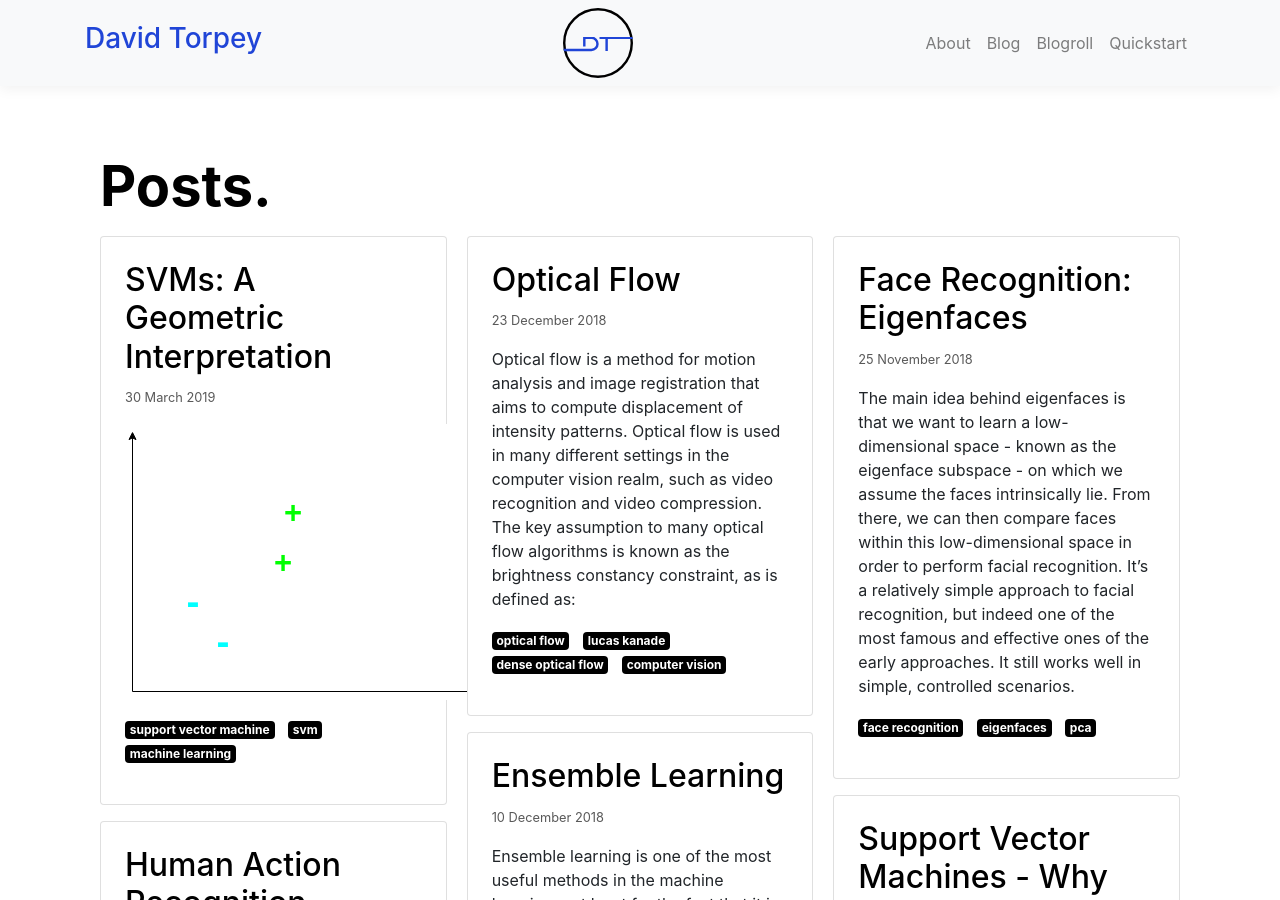
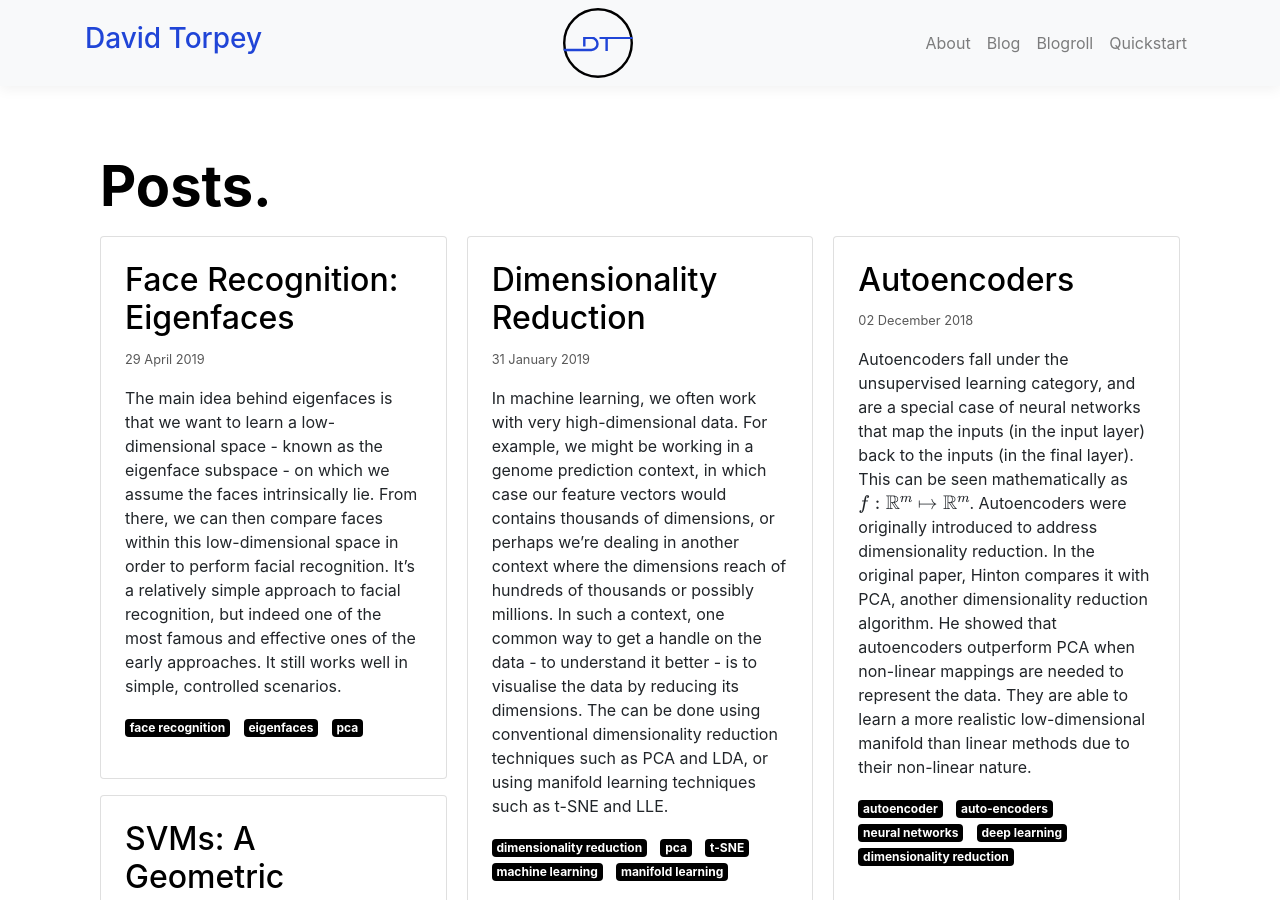
Before and after one commit to DavidTorpey/davidtorpey.github.io, a Jekyll site: the page built from index.md, in a window 1280 px wide and 900 px high, scrolled down 215 px. Built offline with Jekyll 4.4.1, drawn with Linux system fonts in a browser that asks for light colours; nearby versions of some CDN libraries; formulas are drawn with MathJax 3.

Commit message:
Eigenface

```diff
--- a/_posts/2019-04-29-eigenfaces.markdown
+++ b/_posts/2018-04-29-eigenfaces.markdown
@@ -1,7 +1,7 @@
 ---
 layout: post
 title:  "Face Recognition: Eigenfaces"
-date:   2018-11-25 21:55:55 +0200
+date:   2019-04-29 21:55:55 +0200
 math: true
 mathjax: true
 tags: [face recognition, eigenfaces, pca]
```
Also changed, not shown: other parts of _posts/2018-04-29-eigenfaces.markdown (+1 -1 lines).
